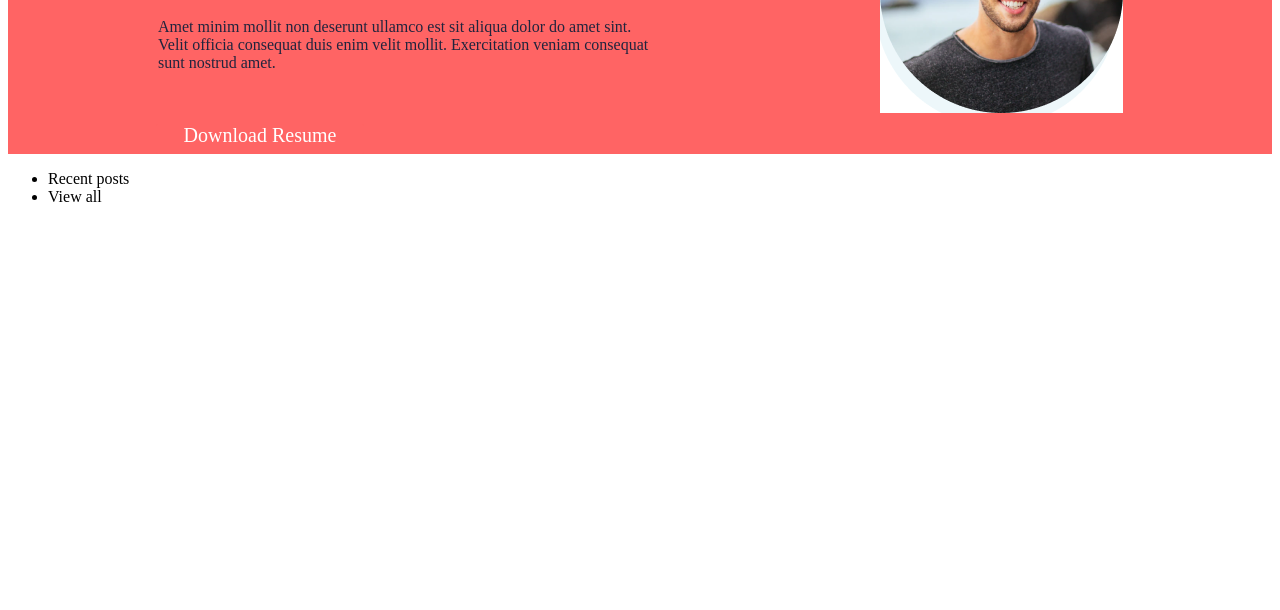
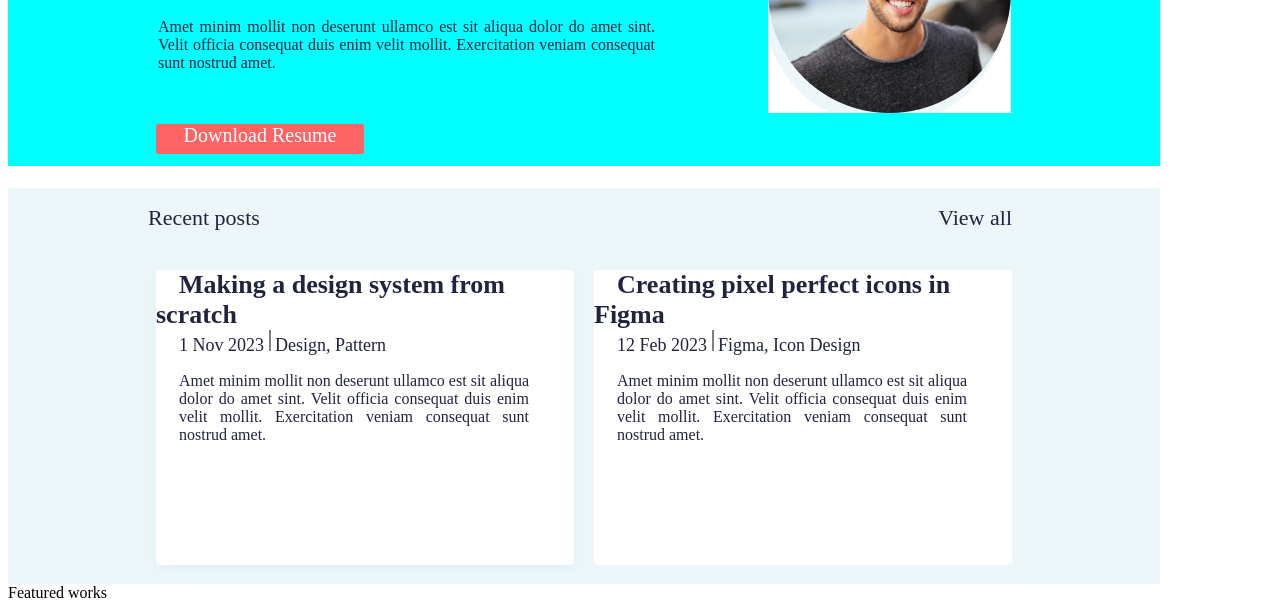
Before and after one commit to shahamisha/portfolio_design, a plain HTML site: page index.html in a window 1280 px wide. Shown: the part 225-835 px from the top of the page. Before the commit the page ends 800 px from the top, so only its background shows below. Drawn offline with Linux system fonts and the light colour scheme.

Commit message:
recent_posts

```diff
--- a/index.html
+++ b/index.html
@@ -38,18 +38,48 @@
         </div>
 
         <!--for recent posts-->
-        <div class="rectangle11">
+        <div class="rectangle1">
             <ul>
                 <li>Recent posts</li>
                 <li>View all</li>
             </ul>
+
+            <div class="rectangle2">
+                <text>Making a design system from scratch</text><br>
+                <text2>
+                        1 Nov 2023
+                    <svg xmlns="http://www.w3.org/2000/svg" width="2" height="21" viewBox="0 0 2 21" fill="none">
+                        <path d="M1 0V21" stroke="black"/>
+                    </svg>
+                        Design, Pattern
+                </text2><br>
+                <p> Amet minim mollit non deserunt ullamco est sit aliqua dolor do amet sint. Velit officia consequat duis enim velit mollit. Exercitation veniam consequat sunt nostrud amet.
+                </p>
+            </div>
+
+            <div class="rectangle3">
+                <text>Creating pixel perfect icons in Figma</text><br>
+                <text2>
+                    12 Feb 2023
+                    <svg xmlns="http://www.w3.org/2000/svg" width="2" height="21" viewBox="0 0 2 21" fill="none">
+                        <path d="M1 0V21" stroke="black"/>
+                      </svg>
+                    Figma, Icon Design
+                </text2><br>
+                <p> Amet minim mollit non deserunt ullamco est sit aliqua dolor do amet sint. Velit officia consequat duis enim velit mollit. Exercitation veniam consequat sunt nostrud amet.
+                </p>
+            </div>
+        </div>
+
+        <!--for featured works-->
+        <div class="works">
+            Featured works
         </div>
 
 
 
 
-        <!--for featured works-->
-        <div class="works"></div>
+
         <!--for footer-->
         <div class="footer"></div>
 
--- a/style.css
+++ b/style.css
@@ -1,12 +1,12 @@
 <!--navbar-->
 .home {
-    width: 1152px;
+    width: 1100px;
     height: 2041px;
     background: #FFF;
-    border: 15px solid green;
 }
 
 .home .navbar {
+    box-sizing: border-box;
     background-color: #FFF;
 }
 
@@ -33,7 +33,11 @@
 }
 
 .header {
-    background-color: #FF6464;
+    box-sizing: border-box;
+    background-color: aqua;
+    width: 1152px;
+    height: 296px;
+    text-align: justify;
 }
 
 .header .text {
@@ -63,6 +67,7 @@
     line-height: normal;
     display: inline-block;
     margin-left: 110px;
+    text-align: justify;
 }
 
 .header .elipse {
@@ -90,3 +95,138 @@
     line-height: normal;
     text-align: center;
 }
+
+.rectangle1 {
+    width: 1152px;
+    height: 396px;
+    flex-shrink: 0;
+    background: #EDF7FA;
+}
+
+.rectangle1 ul {
+    color: var(--Dark-Color, #21243D);
+    font-family: Heebo;
+    font-size: 22px;
+    font-style: normal;
+    font-weight: 400;
+    line-height: 60px; /* 272.727% */
+    display: flex;
+    list-style-type: none;
+    justify-content: space-between;
+    margin-left: 100px;
+    margin-right: 148px;
+    text-align: justify;
+}
+
+.rectangle1 .rectangle2 {
+    width: 418px;
+    height: 295px;
+    flex-shrink: 0;
+    border-radius: 4px;
+    background: #FFF;
+    box-shadow: 0px 4px 10px 0px rgba(187, 225, 250, 0.25);
+    margin-left: 148px;
+    float: left;
+}
+
+.rectangle1 .rectangle2 text {
+    width: 374px;
+    height: 85px;
+    flex-shrink: 0;
+    color: var(--Dark-Color, #21243D);
+    font-family: Heebo;
+    font-size: 26px;
+    font-style: normal;
+    font-weight: 700;
+    line-height: normal;
+    margin-top: 24px;
+    margin-left: 23px;
+    margin-right: 21px;
+    text-align: justify;
+    margin-bottom: 17px;
+}
+
+.rectangle1 .rectangle2 text2 {
+    width: 374px;
+    height: 34px;
+    flex-shrink: 0;
+    color: var(--Dark-Color, #21243D);
+    font-family: Heebo;
+    font-size: 18px;
+    font-style: normal;
+    font-weight: 400;
+    line-height: normal;
+    align-items: center;
+    margin: 17px 21px 11px 23px;
+    justify-content: space-between;
+}
+
+.rectangle1 .rectangle2 p {
+    width: 350px;
+    height: 117px;
+    flex-shrink: 0;
+    color: var(--Dark-Color, #21243D);
+    font-family: Heebo;
+    font-size: 16px;
+    font-style: normal;
+    font-weight: 400;
+    line-height: normal;
+    margin-left: 23px;
+    margin-right: 27px;
+    text-align: justify;
+}
+
+.rectangle1 .rectangle3{
+    width: 418px;
+    height: 295px;
+    flex-shrink: 0;
+    border-radius: 4px;
+    background: #FFF;
+    margin-left: 586px;
+    margin-right: 148px;
+}
+
+.rectangle1 .rectangle3 text {
+    width: 374px;
+    height: 85px;
+    flex-shrink: 0;
+    color: var(--Dark-Color, #21243D);
+    font-family: Heebo;
+    font-size: 26px;
+    font-style: normal;
+    font-weight: 700;
+    line-height: normal;
+    margin: 24px 21px 186px 23px;
+    margin-bottom: 17px;
+    text-align: justify;
+}
+
+.rectangle1 .rectangle3 text2 {
+    width: 374px;
+    height: 34px;
+    flex-shrink: 0;
+    color: var(--Dark-Color, #21243D);
+    font-family: Heebo;
+    font-size: 18px;
+    font-style: normal;
+    font-weight: 400;
+    line-height: normal;
+    margin-left: 23px;
+    margin: 17px 21px 11px 23px;
+    justify-content: space-between;
+}
+
+.rectangle1 .rectangle3 p {
+    width: 350px;
+    height: 117px;
+    flex-shrink: 0;
+    color: var(--Dark-Color, #21243D);
+    font-family: Heebo;
+    font-size: 16px;
+    font-style: normal;
+    font-weight: 400;
+    line-height: normal;
+    margin-left: 23px;
+    margin-right: 27px;
+    text-align: justify;
+}
```
Also changed, not shown: image/Vector 1.jpg (added), image/Vector 2.jpg (added).
